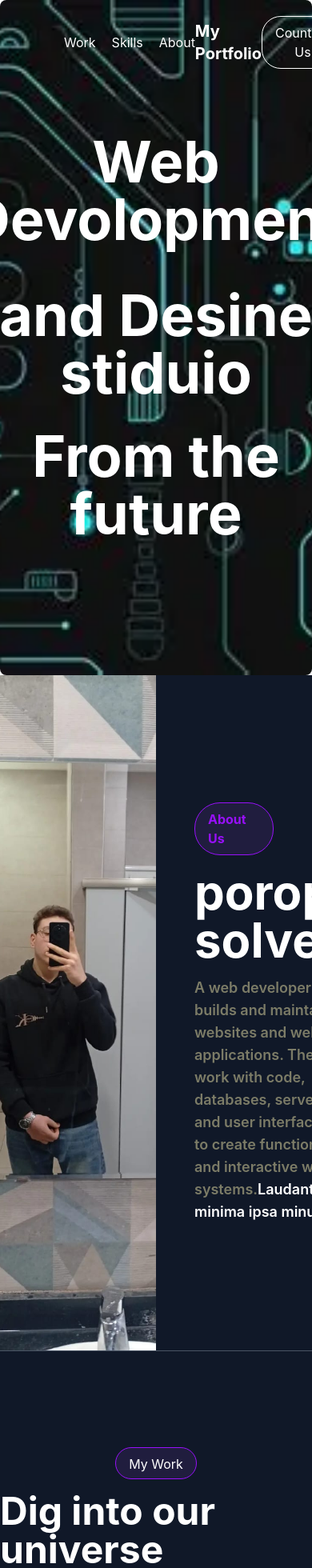
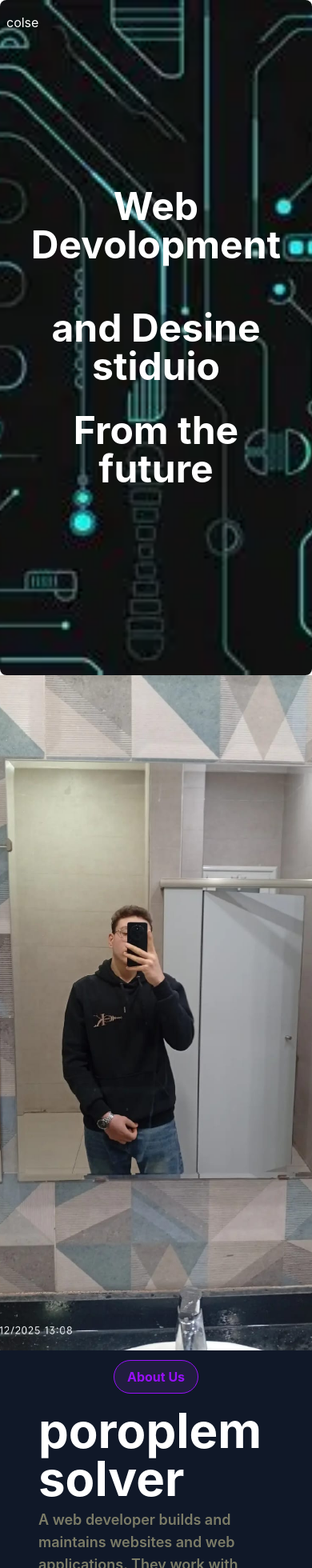
Before and after one commit to mazenslime/portfolio, a React (Vite) app: page / in a window 390 px wide. Shown: the top 1960 px of the page at 80% size. Built offline with nearby package versions, Linux system fonts and the light colour scheme.

Commit message:
update components and add start page

```diff
--- a/src/App.jsx
+++ b/src/App.jsx
@@ -8,13 +8,22 @@ import Work from './componant/Work'
 import Skills from './componant/Skills'
 import ContactForm from './componant/contactus'
 import Footar from './componant/Footar'
+import Start from './componant/start'
 // import images from 'assets/imges.webp'
 import weather from './assets/لقطة الشاشة 2026-02-26 171531.png'
 import landing from './assets/لقطة الشاشة 2026-02-27 000723.png'
 import ecommerce from './assets/لقطة الشاشة 2026-02-27 001650.png'
 import car from './assets/لقطة الشاشة 2026-02-27 002313.png'
+import { i } from 'motion/react-client'
 
 function App() {
+      const [Width, setWidth] = useState(window.innerWidth);
+      const [isOpen, setIsOpen] = useState(false);
+      window.addEventListener('resize', () => {
+        setWidth(window.innerWidth);
+      });
+      console.log(Width);
+
       const projects = [
         {
             id: 1,
@@ -48,12 +57,14 @@ function App() {
 
   return (
     <>
-      <Navbar />
-      <Hero />
-      <About />
-      <Work projects={projects} />
+      <h1 className={`${Width > 600 ? 'hidden' : 'block'} cursor-pointer fixed top-4 left-2 z-1000 text-white` } onClick={() => setIsOpen(!isOpen)}>colse</h1>
+      <Navbar Width={Width} isOpen={isOpen} />
+      <Hero Width={Width} />
+      <Start />
+      <About  Width={Width}/>
+      <Work projects={projects} Width={Width} />
       <Skills />
-      <ContactForm />
+      <ContactForm Width={Width} />
       <Footar/>
     </>
   )
--- a/src/componant/About.jsx
+++ b/src/componant/About.jsx
@@ -2,7 +2,7 @@ import React, { useRef,useEffect, useState } from 'react'
 import photo from '../assets/photo.jpg'
 import { data } from 'motion/react-client'
 import { motion,animate,stagger } from "motion/react"
-const About = () => {
+const About = ({ Width }) => {
   const aboutData = [
     "Developers",
     "Creative Minds",
@@ -20,13 +20,14 @@ const About = () => {
     return () => clearInterval(interval);
   },[])
   return (
-    <div className="flex flex-row min-h-screen bg-gray-900 text-white border-b-1 border-gray-600" id='about'>
+    <div className={`${Width > 900 ? 'flex flex-row' : 'flex flex-col gap-3'} min-h-screen bg-gray-900 text-white border-b-1 border-gray-600`} id='about'>
        <motion.img
+
        initial={{transform:'scale(0.8)', opacity: 0}}
        whileInView={{transform:'scale(1)', opacity: 1}}
        transition={{duration: 0.5}}
-       src={photo} alt="About Us" className="w-1/2 h-screen object-cover" />
-       <div className="w-1/2 flex flex-col justify-center items-start px-12">
+       src={photo} alt="About Us" className={` ${Width > 900 ? 'w-1/2' : 'w-full'} h-screen object-cover`} />
+       <div className={` ${Width > 900 ? 'w-1/2 items-start' : 'w-full items-center'} flex flex-col justify-center  px-12`}>
         <div className="px-4 py-2  bg-purple-500/10  rounded-4xl border-1 border-purple-600">
             <h3 className="text-purple-600 font-bold ">About Us</h3>
         </div>
@@ -35,7 +36,7 @@ const About = () => {
         whileInView={{opacity:1}}
         transition={{duration:1}}
         className="text-6xl font-bold mt-4">{data}</motion.h2>
-        <p className="mt-4 text-lg font-semibold text-olive-500">A web developer builds and maintains websites and web applications. They work with code, databases, servers, and user interfaces to create functional and interactive web systems.<span className='text-white'>Laudantium minima ipsa minus</span></p>
+        <p className={` ${Width > 900 ? 'mt-4' : 'mt-2'} text-lg font-semibold text-olive-500`}>A web developer builds and maintains websites and web applications. They work with code, databases, servers, and user interfaces to create functional and interactive web systems.<span className='text-white'>Laudantium minima ipsa minus</span></p>
        </div>
     </div>
   )
--- a/src/componant/Navbar.jsx
+++ b/src/componant/Navbar.jsx
@@ -1,7 +1,7 @@
 import React from 'react'
 import { useState } from 'react'
 import { motion, useScroll } from "motion/react"
-export const Navbar = () => {
+export const Navbar = ({ Width ,isOpen }) => {
   const [isScrolled, setIsScrolled] = useState(false);
   const {scrollY} = useScroll();
   window.addEventListener('scroll', function() {
@@ -16,10 +16,10 @@ export const Navbar = () => {
     <motion.div
     initial={{ y: -100, opacity: 0 }}
     animate={{ y: 0, opacity: 1 }}
-    transition={{ duration: 0.5 ,delay: 0.2}}
-    className={`flex items-center justify-between p-5 px-20 fixed w-full z-11  ${isScrolled ? 'scrolled' : ''}`}>
+    transition={{ duration: 0.5 ,delay: 1.5}}
+    className={`${Width >600 ?`flex items-center justify-between p-5 px-20 fixed w-full z-11  ${isScrolled ? 'scrolled' : ''}`:`h-lvh w-1/2 px-4  flex flex-col justify-center items-start gap-5 bg-black text-white fixed left-0 ${isOpen ? 'translate-x-0' : '-translate-x-full'} transition-all duration-300  z-11 `}`}>
         <div>
-          <ul className='flex items-center gap-5 text-white'>
+          <ul className={Width >600 ? 'flex items-center gap-5 text-white' : 'flex flex-col gap-5 text-white' }>
             <li className='hover:text-blue-500 transition duration-300 ease-in hover:border-be-1 border-black-500 hover:semibold '><a href="#work">Work</a></li>
             {/* <li className='hover:text-blue-500 transition duration-300 ease-in hover:border-be-1 border-black-500 hover:semibold'><a href="#services">Services</a></li> */}
             <li className='hover:text-blue-500 transition duration-300 ease-in hover:border-be-1 border-black-500 hover:semibold'><a href="#skills">Skills</a></li>
--- a/src/componant/Skills.jsx
+++ b/src/componant/Skills.jsx
@@ -69,8 +69,8 @@ const Skills = () => {
     ]
   return (
     <div className='bg-gray-900 min-h-screen w-full text-white flex flex-col  justify-start items-center cursor-pointer' id='skills'>
-        <div className='px-4 py-2  mt-30 h-10 py-2 text-center w-1/10  bg-purple-500/10 rounded-4xl border-1 border-purple-600 mb-4'>
-            skills
+        <div className='text-center px-4 py-2  mt-30 h-10 py-2  bg-purple-500/10 rounded-4xl border-1 border-purple-600'>
+            My Skills
         </div>
         <p className='text-lg text-gray-300'>My skills in web applications</p>
         <div className='flex flex-row  flex-wrap justify-center items-center gap-10 mt-10'>
--- a/src/componant/Work.jsx
+++ b/src/componant/Work.jsx
@@ -1,7 +1,7 @@
 import React from 'react'
 import Projects from './Projects'
 
-const Work = ({projects}) => {
+const Work = ({projects, Width}) => {
     let number = projects.length;
     const rclick = () => {
         const container = document.getElementById('pro');
@@ -13,11 +13,11 @@ const Work = ({projects}) => {
       }
   return (
     <div id='work' className='relative min-h-screen bg-gray-900 text-white flex flex-col justify-start items-center'>
-        <div className='px-4 py-2  mt-30 h-10 py-2  bg-purple-500/10 rounded-4xl border-1 border-purple-600'>
+        <div className='text-center px-4 py-2  mt-30 h-10 py-2  bg-purple-500/10 rounded-4xl border-1 border-purple-600'>
             My Work
         </div>
         <div>
-            <p className='mt-4 text-5xl font-bold text-white-500'>Dig into our universe</p>
+            <p className={` ${Width > 900 ? 'mt-4 ' : 'mt-2 text-center'} text-5xl font-bold text-white-500`}>Dig into our universe</p>
         </div>
         <div className='flex flex-row justify-end w-full gap-4 mr-25 mt-20 '>
               <button className='cursor-pointer' onClick={rclick} ><i class="fa-solid fa-angle-left"></i></button>
--- a/src/componant/hero.jsx
+++ b/src/componant/hero.jsx
@@ -2,7 +2,7 @@ import React from 'react'
 import OPI from '../assets/OIP.webp'
 import { motion } from "motion/react"
 
-const Hero = () => {
+const Hero = ({ Width }) => {
   return (
     <div className="" id='home'>
         <img
@@ -12,25 +12,25 @@ const Hero = () => {
             style={{height:'100vh'}}
             className="rounded-lg shadow-lg position-relative object-cover"
         />
-        <div className="absolute top-1/2 left-1/2 transform -translate-x-1/2 -translate-y-1/2 text-center cursor-pointer">
+        <div className={`absolute top-1/2 left-1/2 transform -translate-x-1/2 -translate-y-1/2 text-center cursor-pointer ${Width > 900 ? 'w-150' : 'w-full'}`}>
             <motion.h1
             initial={{opacity:0}}
             animate={{opacity:1}}
-            whileHover={{ border: '2px solid white' }}
-            transition={{ duration: 1 }}
-            className="text-7xl font-bold text-white mb-4 p-4 ">Web Devolopment</motion.h1>
+            // whileHover={{ border: '2px solid white' }}
+            transition={{ duration: 1 ,delay: 1.5}}
+            className= {` ${Width > 900 ? 'text-7xl' : 'text-5xl'} font-bold text-white mb-6 p-4`}>Web Devolopment</motion.h1>
+            <motion.p
+            initial={{ opacity: 0 }}
+            animate={{ opacity: 1}}
+            // whileHover={{ border: '2px solid white' }}
+            transition={{ duration: 1,delay:1.6}}
+             className={ ` ${Width > 900 ? 'text-7xl' : 'text-5xl'} font-bold text-white p-4`}>and Desine stiduio </motion.p>
             <motion.p
             initial={{ opacity: 0 }}
             animate={{ opacity: 1 }}
-            whileHover={{ border: '2px solid white' }}
-            transition={{ duration: 1}}
-             className="text-7xl font-bold text-white p-4">and Desine stiduio </motion.p>
-            <motion.p
-            initial={{ opacity: 0 }}
-            animate={{ opacity: 1 }}
-            whileHover={{ border: '2px solid white' }}
-            transition={{ duration: 1 }}
-            className="text-7xl font-bold text-white p-4">From the future</motion.p>
+            // whileHover={{ border: '2px solid white' }}
+            transition={{ duration: 1,delay:1.7 }}
+            className={ ` ${Width > 900 ? 'text-7xl' : 'text-5xl'} font-bold text-white p-4`}>From the future</motion.p>
         </div>
     </div>
   )
--- /dev/null
+++ b/src/componant/start.jsx
@@ -0,0 +1,19 @@
+import React from 'react'
+import { motion } from "motion/react"
+const Start = () => {
+  return (
+    <motion.div
+    initial={{width:'100%', height:'100vh',visibility:'visable'}}
+    animate={{width:'100%', height:'0%',visibility:'hidden'}}
+    transition={{duration: 0.5 ,delay:0.5}}
+    className='absolute top-0 left-0 w-full h-full z-1000 bg-blue-500 text-white '>
+        <motion.h1
+        initial={{opacity: 1, visibility:'visable'}}
+        animate={{opacity: 0,visibility:'hidden'}}
+        transition={{duration: 0.5, delay: 0.5}}
+        className='text-4xl font-bold text-center absolute top-1/2 left-1/2 transform -translate-x-1/2 -translate-y-1/2'>Welcome to My Portfolio</motion.h1>
+    </motion.div>
+  )
+}
+
+export default Start
```
Also changed, not shown: src/componant/contactus.jsx (+10 -10 lines).
